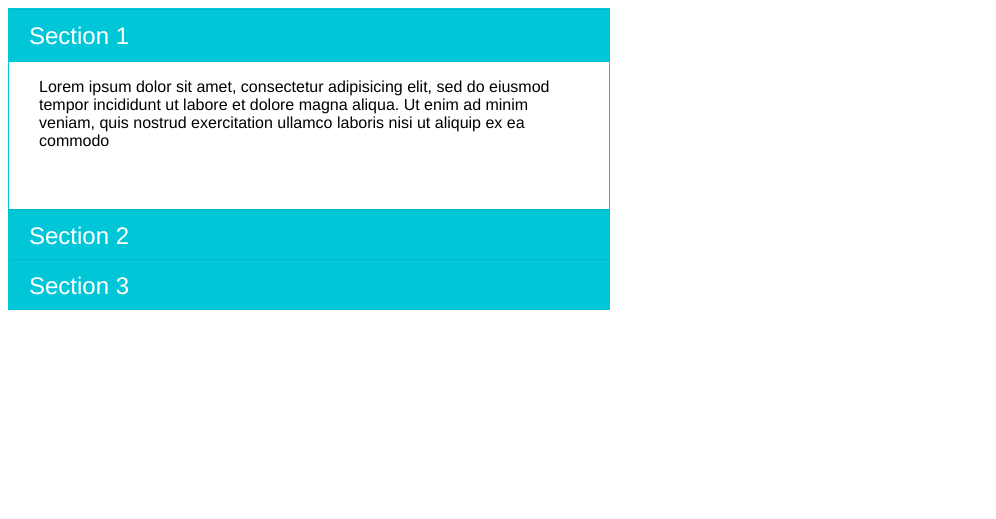
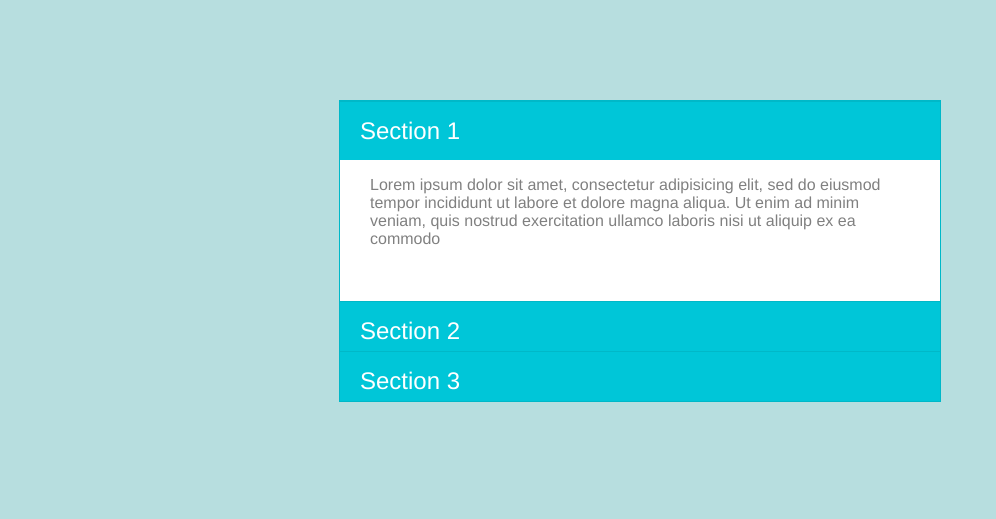
Before and after one commit to Johnrae/AccordianJS, a plain HTML site: page index.html in a window 1280 px wide. Shown: the whole page, without its empty margins (0-996 px from the left). Drawn offline with Linux system fonts and the light colour scheme.

Commit message:
almost done. css editing and formatting

```diff
--- a/css/main.scss
+++ b/css/main.scss
@@ -1,17 +1,23 @@
+body{
+  background-color: #B7DEDF;
+}
+
 .accordion{
+  background-color: white;
   width: 600px;
-  border: 1px solid #00C6D8;
+  border: 1px solid #00B8C8;
   overflow: hidden;
   height: 300px;
   display: block;
   font-family: helvetica;
+  margin: 100px auto;
   }
 
 h2 {
   background-color: #00C6D8;
   color: white;
   margin: 0 auto;
-  padding: 12px 20px;
+  padding: 15px 20px;
   font-weight: 300;
   border-top: 1px solid #00B8C8;
 }
@@ -28,6 +34,7 @@ section {
   transition: height 0.4s ease;
   p{
     padding: 0 30px;
+    color: gray;
   }
 }
 
--- a/index.html
+++ b/index.html
@@ -27,6 +27,7 @@
   quis nostrud exercitation ullamco laboris nisi ut aliquip ex ea commodo
   consequat. Duis aute irure dolor in reprehenderit in voluptate velit esse
   cillum dolore eu fugiat nulla pariatur. Excepteur sint occaecat
+  blah blah blah blah blah blah blah blah blah blah blah blah blah blah blah
   </p>
   </section>
 
```
Also changed, not shown: css/main.css.
